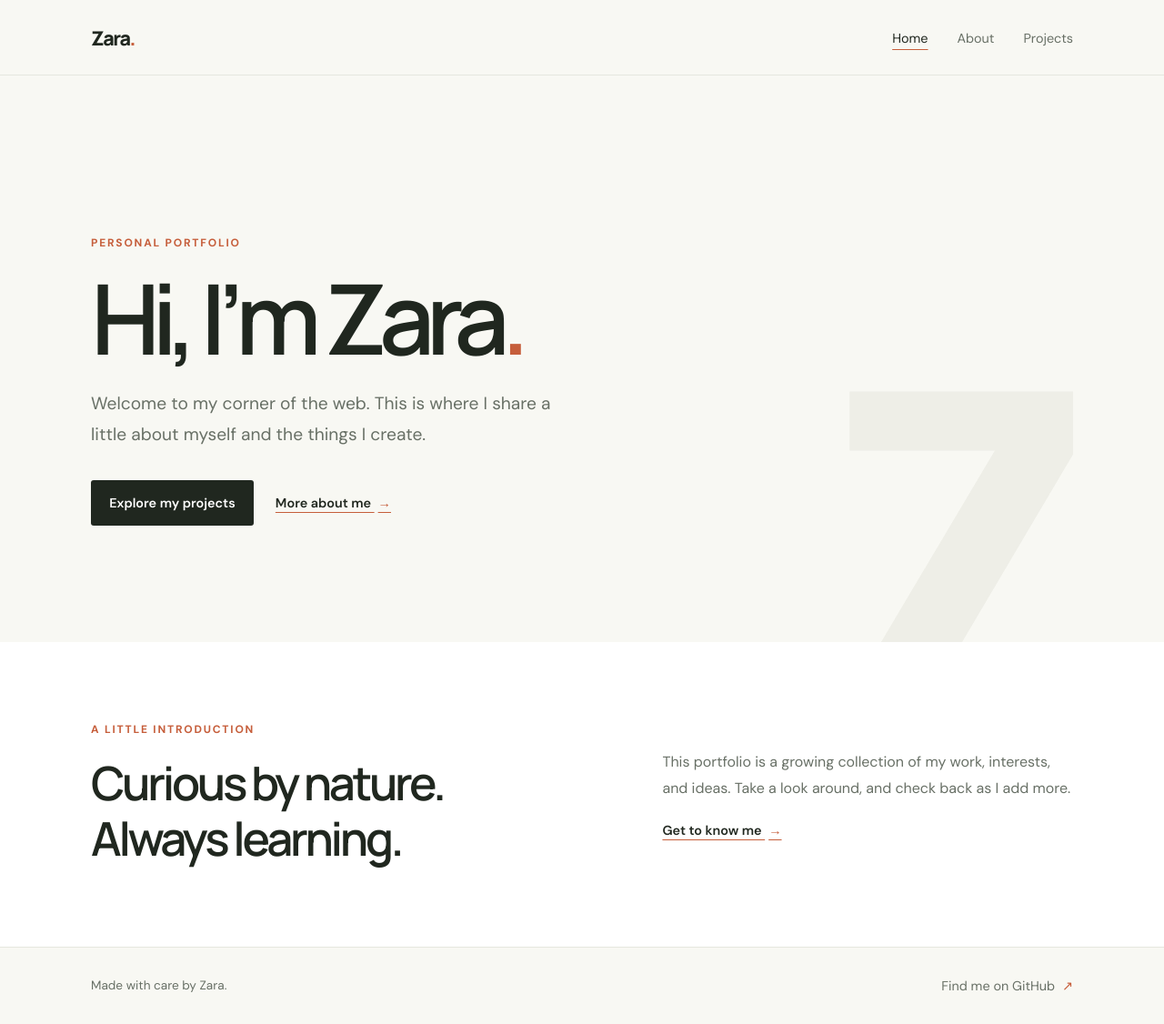
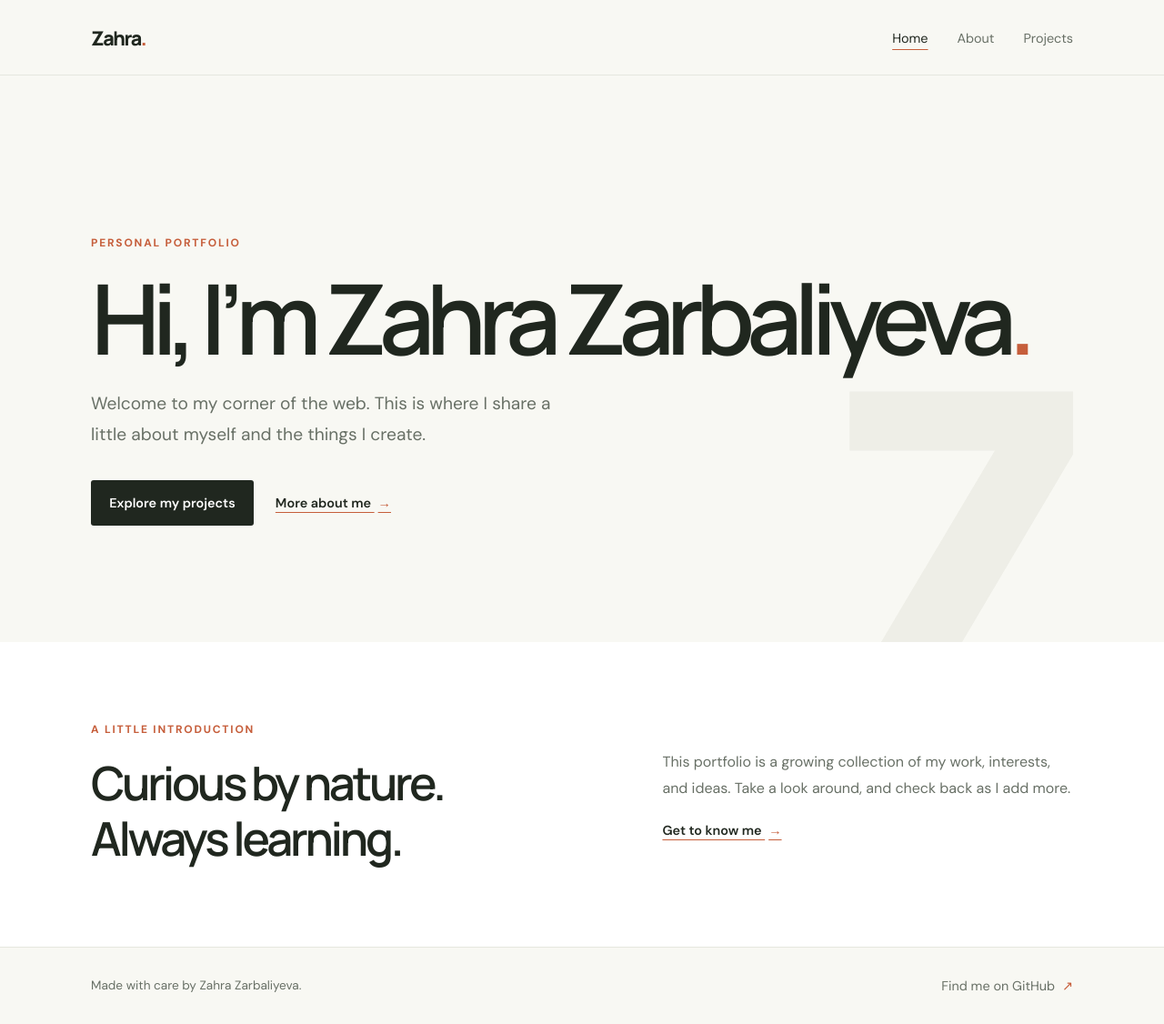
Before and after one commit to zara200814-ship-it/zara200814-ship-it.github.io, a plain HTML site: page index.html in a window 1280 px wide. Shown: the whole page at 91% size. Drawn offline with Linux system fonts and the light colour scheme.

Commit message:
Update full name to Zahra Zarbaliyeva

```diff
--- a/index.html
+++ b/index.html
@@ -3,15 +3,15 @@
   <head>
     <meta charset="utf-8">
     <meta name="viewport" content="width=device-width, initial-scale=1">
-    <meta name="description" content="The personal portfolio of Zara.">
-    <title>Zara | Portfolio</title>
+    <meta name="description" content="The personal portfolio of Zahra Zarbaliyeva.">
+    <title>Zahra Zarbaliyeva | Portfolio</title>
     <link rel="stylesheet" href="css/style.css">
     <script src="js/main.js" defer></script>
   </head>
   <body>
     <header class="site-header">
       <nav class="navigation container" aria-label="Main navigation">
-        <a class="brand" href="index.html">Zara<span>.</span></a>
+        <a class="brand" href="index.html">Zahra<span>.</span></a>
         <button class="menu-toggle" type="button" aria-expanded="false" aria-controls="primary-menu">
           <span class="sr-only">Toggle navigation</span>
           <span class="menu-icon" aria-hidden="true"></span>
@@ -27,7 +27,7 @@
     <main>
       <section class="hero container">
         <p class="eyebrow">Personal portfolio</p>
-        <h1>Hi, I’m Zara<span>.</span></h1>
+        <h1>Hi, I’m Zahra Zarbaliyeva<span>.</span></h1>
         <p class="hero-copy">Welcome to my corner of the web. This is where I share a little about myself and the things I create.</p>
         <div class="hero-actions">
           <a class="button button-primary" href="projects.html">Explore my projects</a>
@@ -52,7 +52,7 @@
 
     <footer class="site-footer">
       <div class="container footer-content">
-        <p>Made with care by Zara.</p>
+        <p>Made with care by Zahra Zarbaliyeva.</p>
         <a href="https://github.com/zara200814-ship-it/zara200814-ship-it.github.io" target="_blank" rel="noopener noreferrer">Find me on GitHub <span aria-hidden="true">↗</span></a>
       </div>
     </footer>
```
Also changed, not shown: about.html (+5 -5 lines), projects.html (+4 -4 lines).
